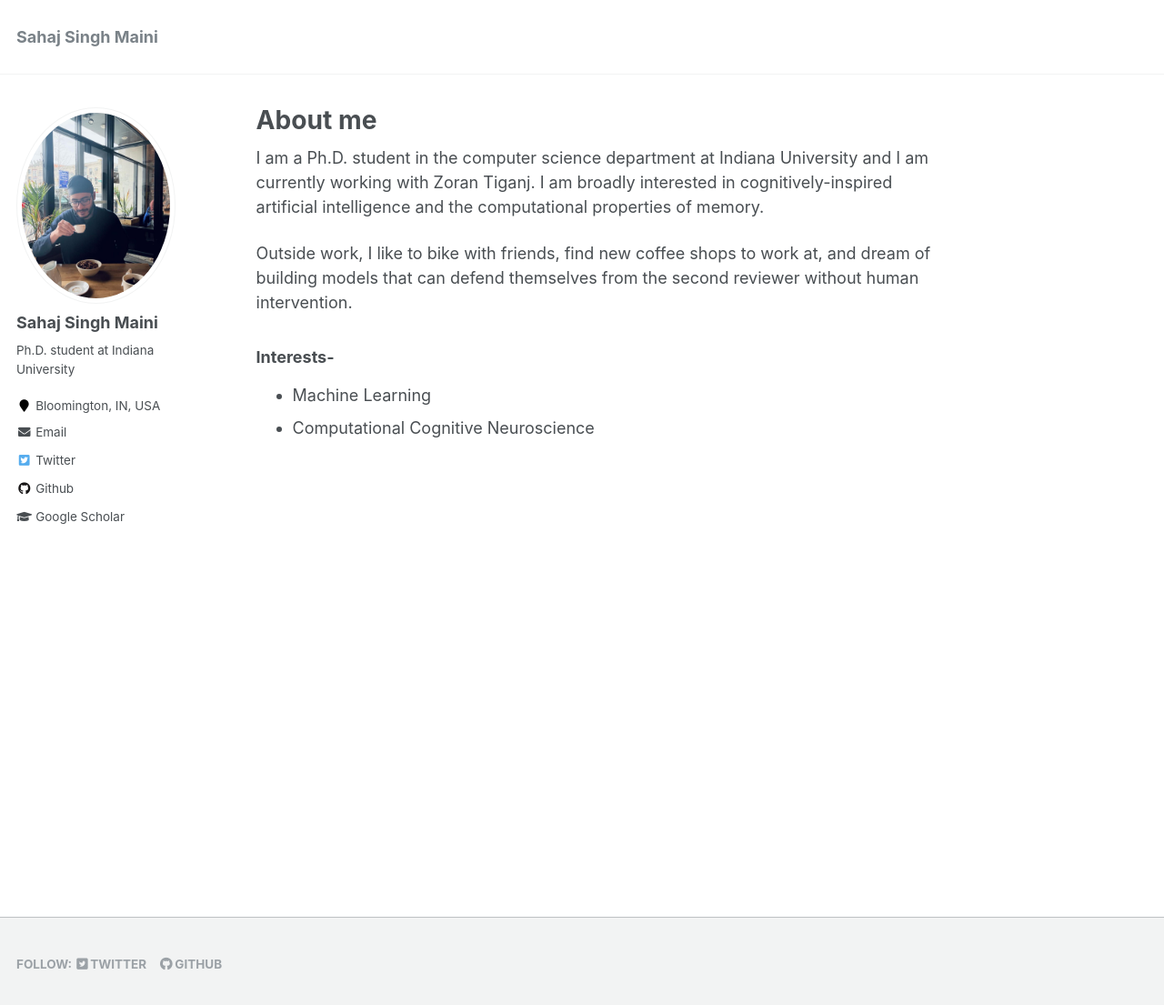
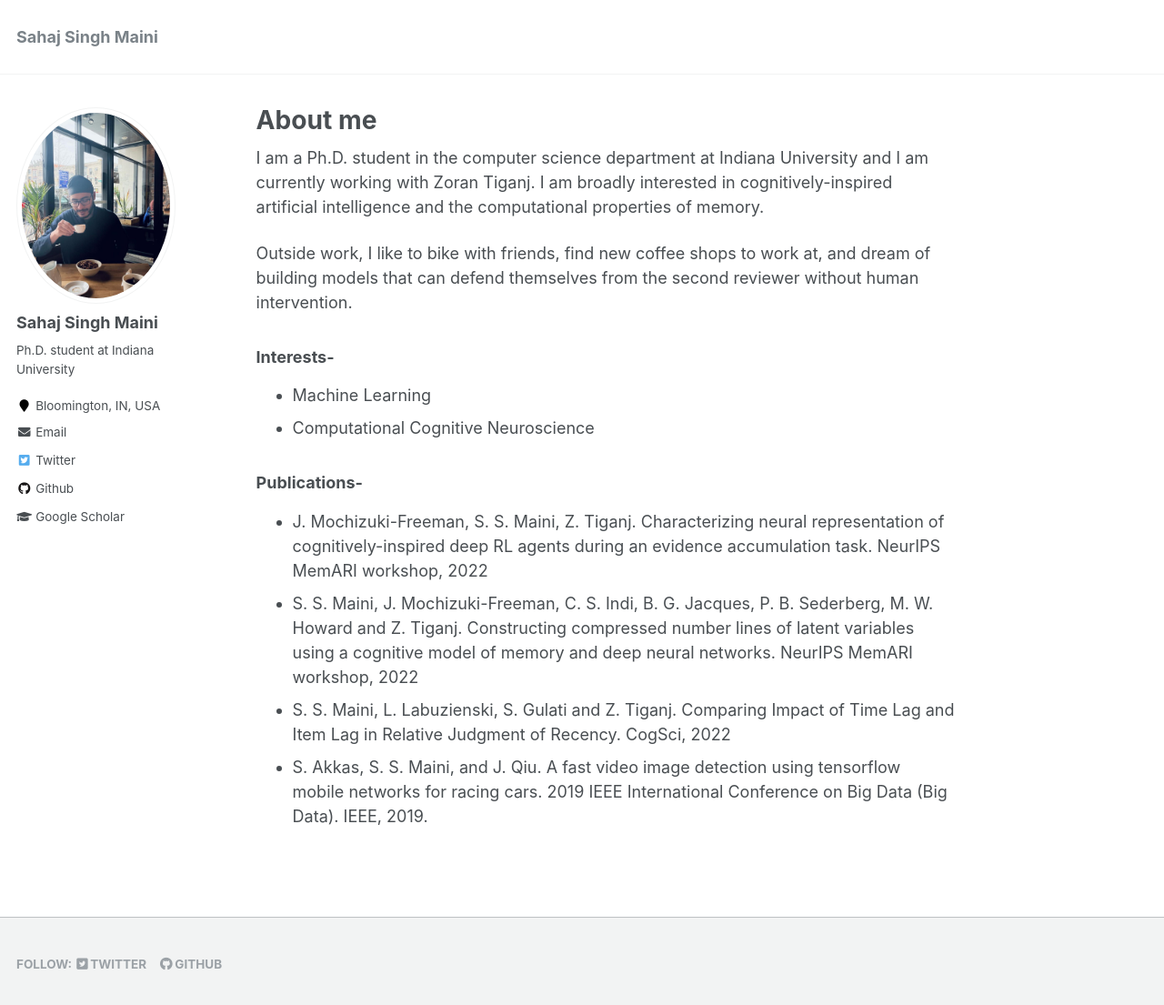
Before and after one commit to Sahaj09/sahaj09.github.io, a Jekyll site: the page built from _pages/about.md, in a window 1280 px wide and 1118 px high. Shown: the top 1105 px of the window at 91% size. Built offline with Jekyll 4.4.1, drawn with Linux system fonts in a browser that asks for light colours.

Commit message:
add pubs

```diff
--- a/_pages/about.md
+++ b/_pages/about.md
@@ -15,3 +15,9 @@ Outside work, I like to bike with friends, find new coffee shops to work at, and
 ### Interests-
 - Machine Learning
 - Computational Cognitive Neuroscience
+
+### Publications-
+- J. Mochizuki-Freeman, S. S. Maini, Z. Tiganj. Characterizing neural representation of cognitively-inspired deep RL agents during an evidence accumulation task. NeurIPS MemARI workshop, 2022
+- S. S. Maini, J. Mochizuki-Freeman, C. S. Indi, B. G. Jacques, P. B. Sederberg, M. W. Howard and Z. Tiganj. Constructing compressed number lines of latent variables using a cognitive model of memory and deep neural networks. NeurIPS MemARI workshop, 2022
+- S. S. Maini, L. Labuzienski, S. Gulati and Z. Tiganj. Comparing Impact of Time Lag and Item Lag in Relative Judgment of Recency. CogSci, 2022
+- S. Akkas, S. S. Maini, and J. Qiu. A fast video image detection using tensorflow mobile networks for racing cars. 2019 IEEE International Conference on Big Data (Big Data). IEEE, 2019.
```
